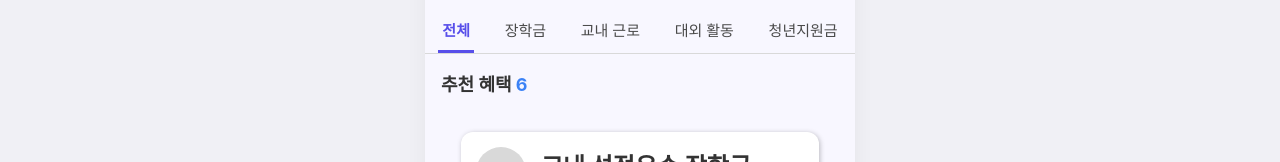
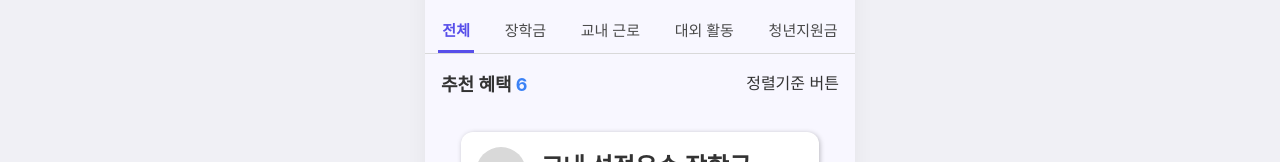
Before and after one commit to LikeLionUniv-INU-BeneFitU/BeneFitU-Frontend, a React (Vite) app: page /benefit-all in a window 1280 px wide. Shown: the part 174-336 px from the top of the page. Built offline with nearby package versions, Linux system fonts and the light colour scheme; no server answers.

Commit message:
임시저장

```diff
--- a/src/pages/BenefitAll.jsx
+++ b/src/pages/BenefitAll.jsx
@@ -15,6 +15,9 @@ function BenefitAll() {
   // 장학금 리스트 정보 저장용 상자
   const [benefitList, setBenefitList] = useState([]);
 
+  // 정렬 기준 기억 상자 ('최신순' 또는 '금액순')
+  const [sortType, setSortType] = useState('최신순');
+
   // 사용자 정보 저장용 상자
   const [userInfo, setUserInfo] = useState({
     name: '',
@@ -29,13 +32,13 @@ function BenefitAll() {
   useEffect(() => {
     // 예시 데이터
     const dummyData = [
-      { id: 1, title: "교내 성적우수 장학금", price: "최대 100만원" },
-      { id: 2, title: "인천대학교 근로장학금", price: "최대 120만원" },
-      { id: 3, title: "삼성꿈장학재단 장학금", price: "200만원" },
-      { id: 4, title: "한국장학재단 국가장학금 1유형", price: "최대 120만원" },
-      { id: 5, title: "A장학금", price: "20만원" },
-      { id: 6, title: "B장학금", price: "최대 15만원" },
-    ];
+  { id: 1, title: "교내 성적우수 장학금", price: "최대 100만원", priceValue: 1000000, category: "장학금", date: "2026-06-15" },
+  { id: 2, title: "인천대학교 근로장학금", price: "최대 120만원", priceValue: 1200000, category: "교내 근로", date: "2026-06-20" },
+  { id: 3, title: "삼성꿈장학재단 장학금", price: "200만원", priceValue: 2000000, category: "장학금", date: "2026-05-10" },
+  { id: 4, title: "한국장학재단 국가장학금 1유형", price: "최대 120만원", priceValue: 1200000, category: "장학금", date: "2026-06-01" },
+  { id: 5, title: "청년월세지원금", price: "20만원", priceValue: 200000, category: "청년지원금", date: "2026-06-25" },
+  { id: 6, title: "대외 봉사활동 지원금", price: "최대 15만원", priceValue: 150000, category: "대외 활동", date: "2026-04-30" },
+];
 
     const backendUrl = 'API_주소URL'; // 실제 장학금 리스트 API 주소로 교체하기
 
@@ -83,6 +86,13 @@ function BenefitAll() {
       });
   }, []);
 
+  // currentCategory에 맞는 장학금만 골라내기
+  const filteredList = currentCategory === '전체'
+  ? benefitList
+  : benefitList.filter((item) => item.category === currentCategory);
+
+console.log("선택된 카테고리:", currentCategory);
+console.log("걸러진 리스트:", filteredList);
 
   return (
     <S.PageWrapper>
@@ -94,8 +104,11 @@ function BenefitAll() {
       />
       <CategoryButtonBar currentCategory={currentCategory} setCurrentCategory={setCurrentCategory} />
       <S.ScrollArea>
-        <S.SubTitle>추천 혜택 <span>{benefitList.length}</span></S.SubTitle>
-        {benefitList.map((benefit) => {
+        <S.Rowbox>
+          <S.SubTitle>추천 혜택 <span>{filteredList.length}</span></S.SubTitle>
+          정렬기준 버튼
+        </S.Rowbox>
+        {filteredList.map((benefit) => {
           return (
             <BenefitDetailBox key={benefit.id} buttonText="상세 보기" to={`/detail/${benefit.id}`} /* 클릭 시 상세페이지 이동용 주소 */>
               <h2>{benefit.title}</h2>
--- a/src/pages/BenefitAll.styles.js
+++ b/src/pages/BenefitAll.styles.js
@@ -8,6 +8,13 @@ export const PageWrapper = styled.div`
 
   display: flex;
   flex-direction: column;
+`;
+
+export const Rowbox = styled.div`
+  display: flex;
+  flex-direction: row;
+
+  justify-content: space-between;
 `;
 
 export const SubTitle = styled.div`
```
Also changed, not shown: src/pages/Login.jsx (added), src/pages/Signup.jsx (added).
